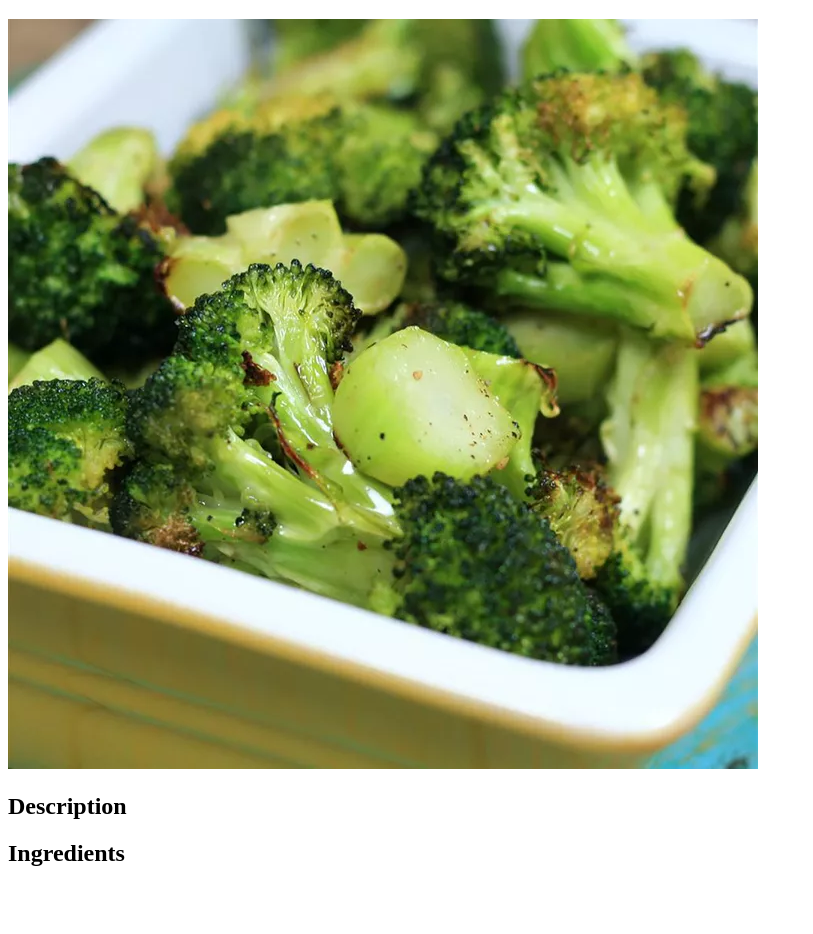
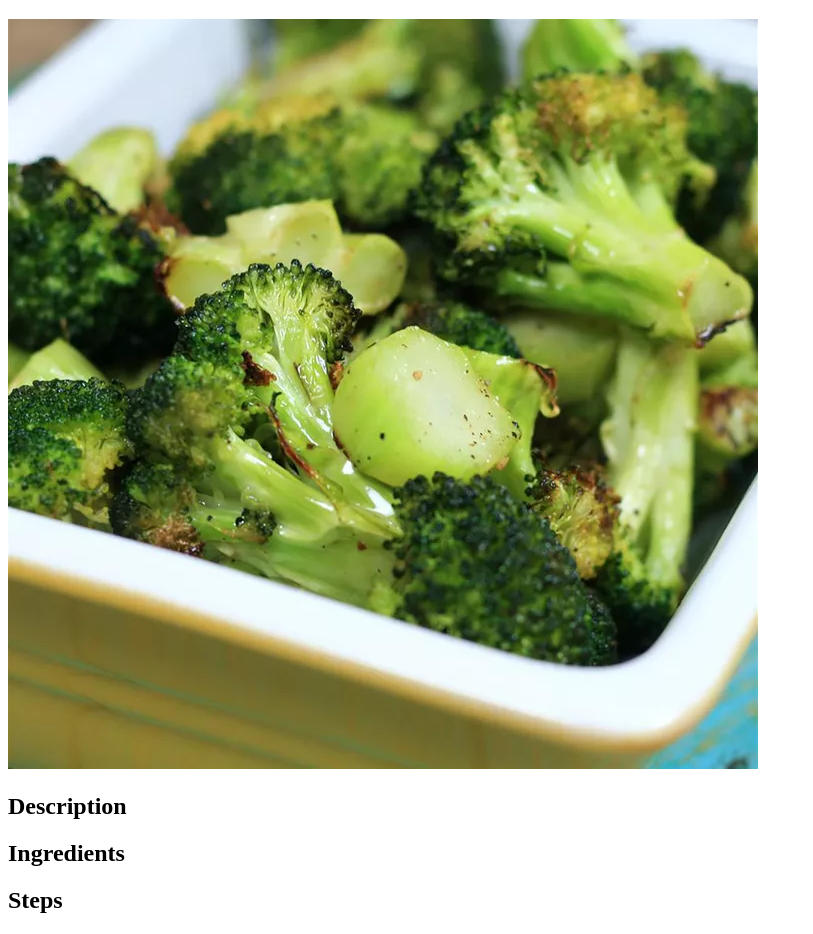
Before and after one commit to wzjustuslim/odin-recipes, a plain HTML site: page recipes/broccoli.html in a window 1280 px wide. Shown: the part 61-995 px from the top of the page, without its empty margins (0-813 px from the left). Before the commit the page ends 948 px from the top, so only its background shows below. Drawn offline with Linux system fonts and the light colour scheme.

Commit message:
Add steps header

```diff
--- a/recipes/broccoli.html
+++ b/recipes/broccoli.html
@@ -13,7 +13,7 @@
   <!-- p description -->
   <h2>Ingredients</h2>
   <!-- ul list of ingredients -->
-  <!-- h2 "Steps" -->
+  <h2>Steps</h2>
   <!-- ol list of steps -->
 </body>
 </html>
```
